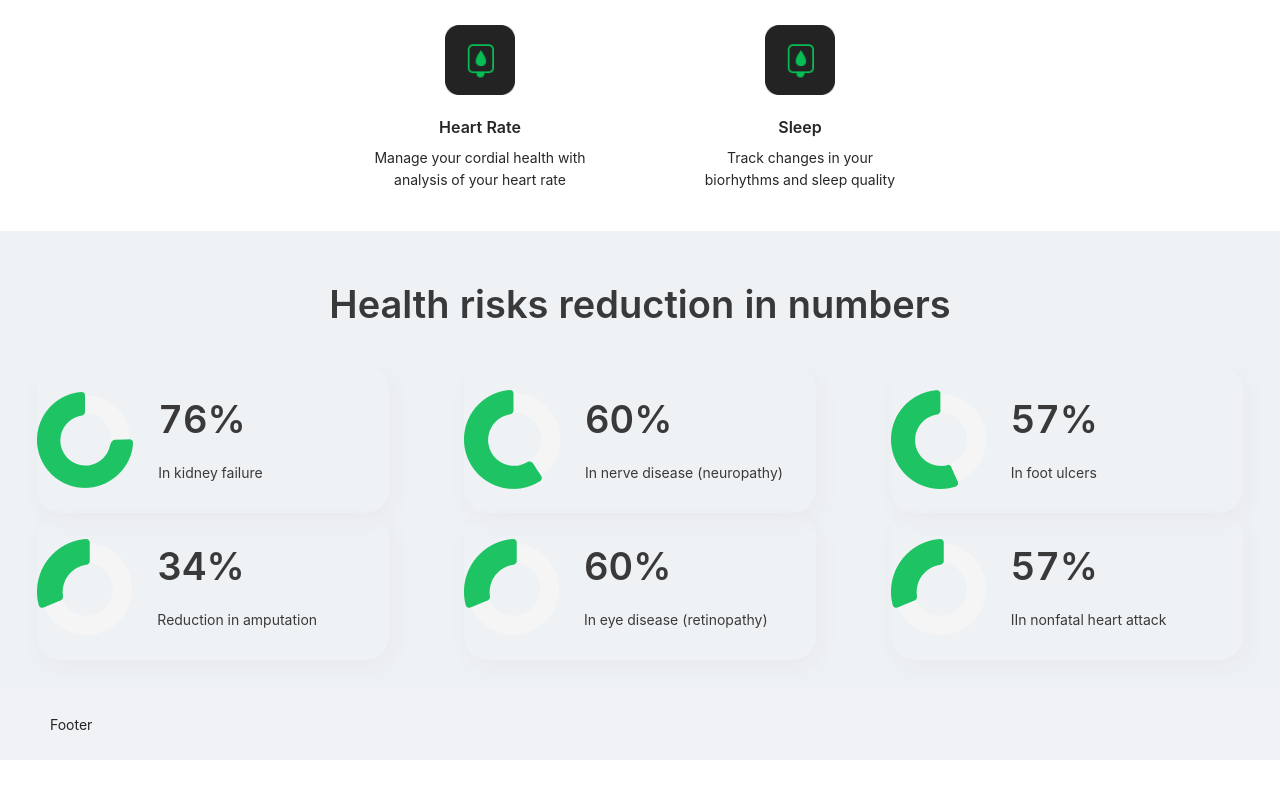
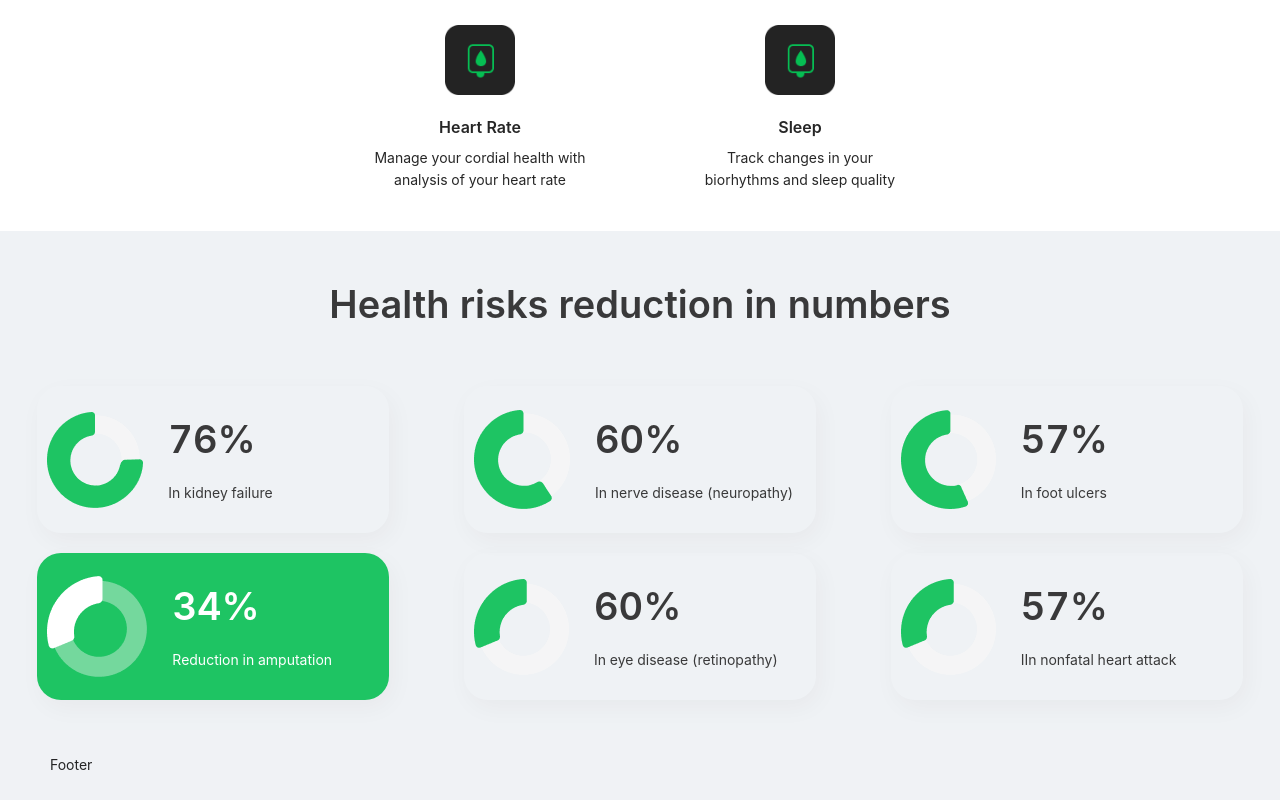
Before and after one commit to zagliadov/health, a React (Create React App) app: page / in a window 1280 px wide. Shown: the part 3655-4455 px from the top of the page. Before the commit the page ends 4415 px from the top, so only its background shows below. Built offline with nearby package versions, Linux system fonts and the light colour scheme.

Commit message:
Accent diagram added

```diff
--- a/src/components/RisksReduction/RisksReduction.tsx
+++ b/src/components/RisksReduction/RisksReduction.tsx
@@ -7,6 +7,7 @@ import diagram3 from '../../img/diagram/diagram3.png';
 import diagram4 from '../../img/diagram/diagram4.png';
 import diagram5 from '../../img/diagram/diagram5.png';
 import diagram6 from '../../img/diagram/diagram6.png';
+import diagramInv from '../../img/diagram/diagramInv.png';
 
 
 const { Title, Text } = Typography;
@@ -45,10 +46,26 @@ const DiagramItem = styled.div`
     align-items: center;
     justify-content: flex-start;
     width: 352px;
+    padding-left: 10px;
+    margin-top: 20px;
     height: 147px;
     box-shadow: 4px 8px 24px rgba(0, 0, 0, 0.04);
     border-radius: 24px;
 `;
+const DiagramItemAccent = styled.div`
+    display: flex;
+    align-items: center;
+    justify-content: flex-start;
+    padding-left: 10px;
+    width: 352px;
+    margin-top: 20px;
+    height: 147px;
+    box-shadow: 4px 8px 24px rgba(0, 0, 0, 0.04);
+    background-color: #06BE53;
+    border-radius: 24px;
+`;
+
+const ImageAccent = styled(Image)``;
 const DiagramPercent = styled.div`
     display: flex;
     flex-direction: column;
@@ -94,13 +111,13 @@ export const RisksReduction: FC = () => {
                     </DiagramPercent>
                 </DiagramItem>
 
-                <DiagramItem>
-                    <Image src={diagram4} preview={false} />
+                <DiagramItemAccent>
+                    <ImageAccent src={diagramInv} preview={false} />
                     <DiagramPercent>
-                        <Percent level={1}>34%</Percent>
-                        <Risk>Reduction in amputation</Risk>
+                        <Percent level={1} style={{color: '#ffffff'}}>34%</Percent>
+                        <Risk style={{color: '#ffffff'}}>Reduction in amputation</Risk>
                     </DiagramPercent>
-                </DiagramItem>
+                </DiagramItemAccent>
 
                 <DiagramItem>
                     <Image src={diagram4} preview={false} />
```
Also changed, not shown: src/img/diagram/diagramInv.png (added).
